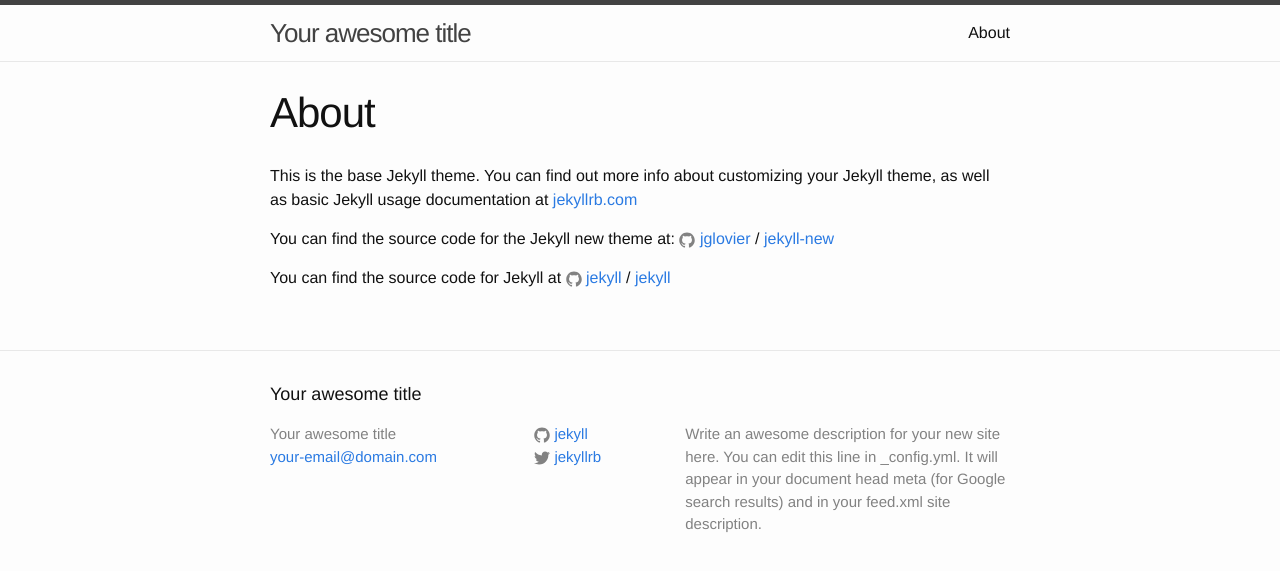
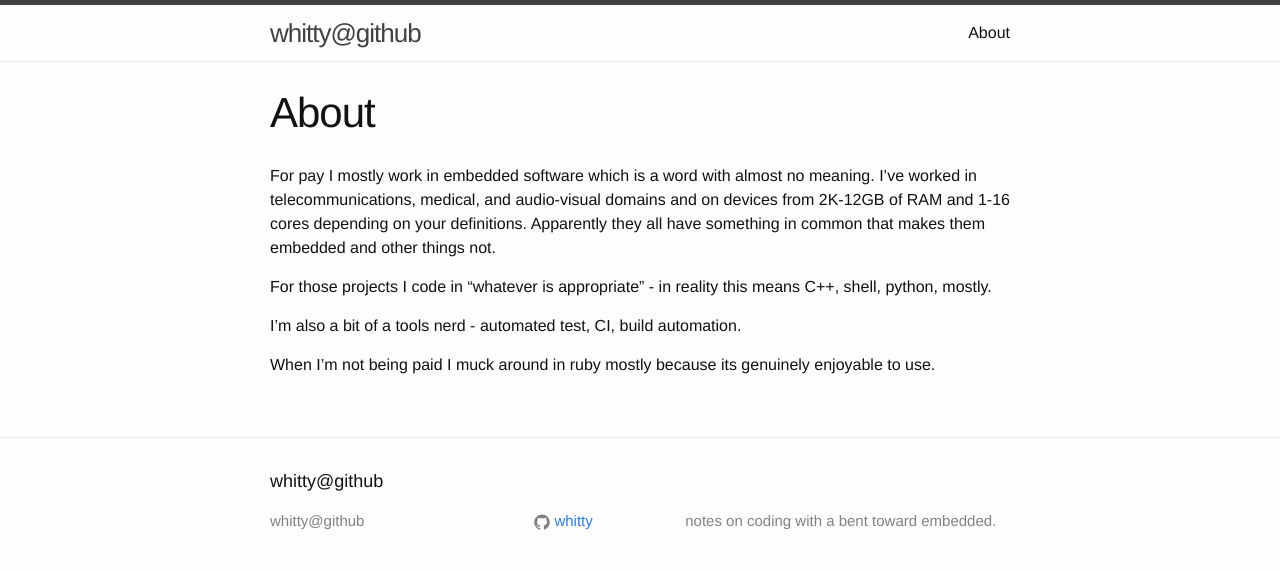
Before and after one commit to whitty/whitty.github.io, a Jekyll site: the page built from about.md, in a window 1280 px wide. Shown: the top 571 px of the page. Built offline with Jekyll 4.4.1, drawn with Linux system fonts in a browser that asks for light colours.

Commit message:
Fill in some about information

```diff
--- a/_config.yml
+++ b/_config.yml
@@ -6,16 +6,22 @@
 # 'jekyll serve'. If you change this file, please restart the server process.
 
 # Site settings
-title: Your awesome title
-email: your-email@domain.com
+title: whitty@github
+#email: your-email@domain.com
 description: > # this means to ignore newlines until "baseurl:"
-  Write an awesome description for your new site here. You can edit this
-  line in _config.yml. It will appear in your document head meta (for
-  Google search results) and in your feed.xml site description.
+  notes on coding with a bent toward embedded.
 baseurl: "" # the subpath of your site, e.g. /blog
-url: "http://yourdomain.com" # the base hostname & protocol for your site
-twitter_username: jekyllrb
-github_username:  jekyll
+url: "http://whitty.github.io" # the base hostname & protocol for your site
+github_username:  whitty
 
 # Build settings
 markdown: kramdown
+
+exclude: ['Gemfile.lock', 'Gemfile']
+
+# Be like github (and allow cache:false below to work)
+safe: true
+
+sass:
+    style: compressed
+    cache: false
--- a/_includes/footer.html
+++ b/_includes/footer.html
@@ -8,7 +8,9 @@
       <div class="footer-col footer-col-1">
         <ul class="contact-list">
           <li>{{ site.title }}</li>
+          {% if site.email %}
           <li><a href="mailto:{{ site.email }}">{{ site.email }}</a></li>
+          {% endif %}
         </ul>
       </div>
 
--- a/about.md
+++ b/about.md
@@ -4,12 +4,16 @@ title: About
 permalink: /about/
 ---
 
-This is the base Jekyll theme. You can find out more info about customizing your Jekyll theme, as well as basic Jekyll usage documentation at [jekyllrb.com](http://jekyllrb.com/)
+For pay I mostly work in embedded software which is a
+word with almost no meaning.  I've worked in telecommunications,
+medical, and audio-visual domains and on devices from 2K-12GB of RAM
+and 1-16 cores depending on your definitions.  Apparently they all
+have something in common that makes them embedded and other things not.
 
-You can find the source code for the Jekyll new theme at:
-{% include icon-github.html username="jglovier" %} /
-[jekyll-new](https://github.com/jglovier/jekyll-new)
+For those projects I code in "whatever is appropriate" - in reality
+this means C++, shell, python, mostly.
 
-You can find the source code for Jekyll at
-{% include icon-github.html username="jekyll" %} /
-[jekyll](https://github.com/jekyll/jekyll)
+I'm also a bit of a tools nerd - automated test, CI, build automation.
+
+When I'm not being paid I muck around in ruby mostly because its
+genuinely enjoyable to use.
```
Also changed, not shown: 1 other file.
